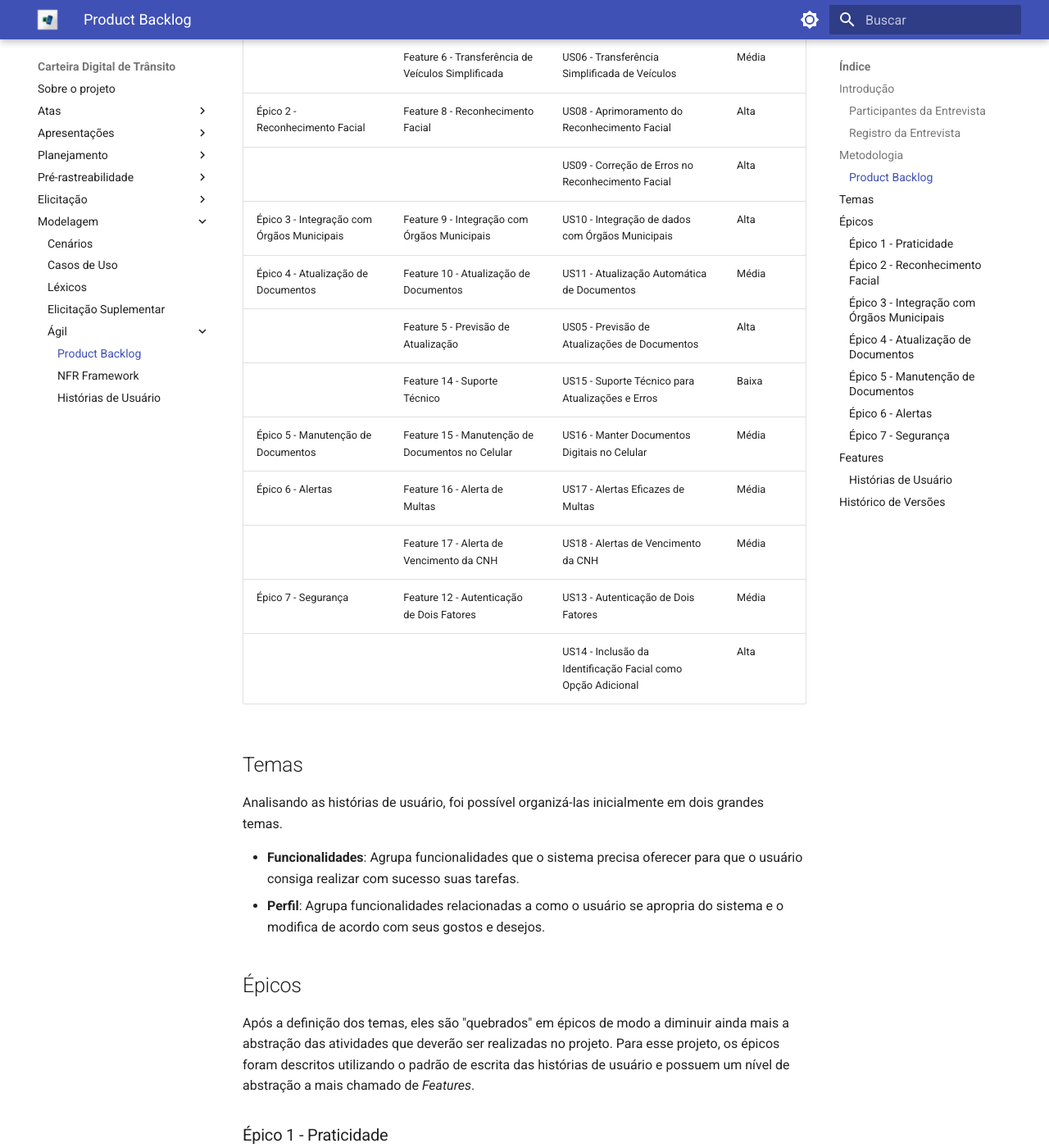
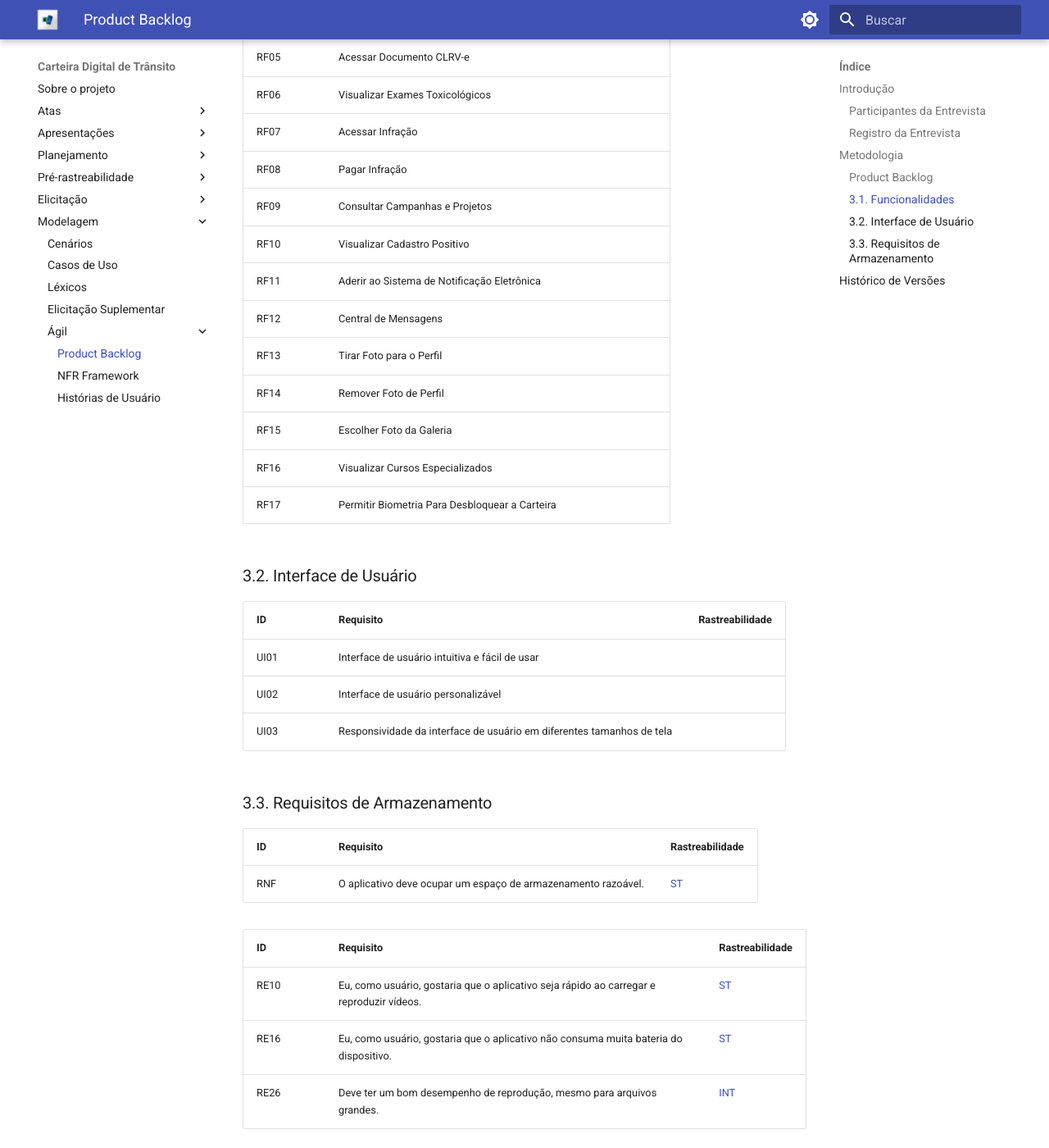
Before and after one commit to Requisitos-de-Software/2023.2-Carteira_Digital_de_Transito, an MkDocs documentation site: the page built from docs/modelagem/agil/backlog.md, in a window 1280 px wide and 1400 px high, scrolled down 1808 px. Shown: the whole window at 82% size. Built offline with MkDocs 1.6.1 and Material for MkDocs 9.7.7, drawn with Linux system fonts in a browser that asks for light colours; some of the changed text lies outside the part shown.

Commit message:
Update backlog.md

```diff
--- a/docs/modelagem/agil/backlog.md
+++ b/docs/modelagem/agil/backlog.md
@@ -29,62 +29,52 @@ Essa abordagem metódica e colaborativa na construção e organização do Backl
 
 A seguir, apresentamos o backlog do produto elaborado em colaboração com o PO, detalhando cada história de usuário e sua priorização.
 
+### 3.1. Funcionalidades
 
-| Épico                                  | Feature                              | História de Usuário                                                   | Priorização |
-|----------------------------------------|--------------------------------------|---------------------------------------------------------------------- |-------------|
-| Épico 1 - Praticidade                  | Feature 1 - Praticidade              | US01 - Lembrar login                                                  | Alta        |
-|                                        |                                      | US02 - Atualização Rápida de Documentos de Veículos                   | Média       |
-|                                        |                                      | US04 - Atalho para acessar Documentos                                 | Alta        |
-|                                        | Feature 7 - Funcionamento Offline    | US07 - Acesso Offline a Documentos e Infrações                        | Alta        |
-|                                        | Feature 6 - Transferência de Veículos Simplificada | US06 - Transferência Simplificada de Veículos           | Média       |
-| Épico 2 - Reconhecimento Facial        | Feature 8 - Reconhecimento Facial    | US08 - Aprimoramento do Reconhecimento Facial                         | Alta        |
-|                                        |                                      | US09 - Correção de Erros no Reconhecimento Facial                     | Alta        |
-| Épico 3 - Integração com Órgãos Municipais | Feature 9 - Integração com Órgãos Municipais | US10 - Integração de dados com Órgãos Municipais          | Alta        |
-| Épico 4 - Atualização de Documentos     | Feature 10 - Atualização de Documentos | US11 - Atualização Automática de Documentos                        | Média       |
-|                                        | Feature 5 - Previsão de Atualização  | US05 - Previsão de Atualizações de Documentos                         | Alta        |
-|                                        | Feature 14 - Suporte Técnico         | US15 - Suporte Técnico para Atualizações e Erros                      | Baixa       |
-| Épico 5 - Manutenção de Documentos     | Feature 15 - Manutenção de Documentos no Celular | US16 - Manter Documentos Digitais no Celular              | Média       |
-| Épico 6 - Alertas                      | Feature 16 - Alerta de Multas        | US17 - Alertas Eficazes de Multas                                     | Média       |
-|                                        | Feature 17 - Alerta de Vencimento da CNH | US18 - Alertas de Vencimento da CNH                               | Média       |
-| Épico 7 - Segurança                    | Feature 12 - Autenticação de Dois Fatores | US13 - Autenticação de Dois Fatores                             | Média       |
-|                                        |                                      | US14 - Inclusão da Identificação Facial como Opção Adicional          | Alta        |
+| ID    | Requisito                                                   | Rastreabilidade |
+| ----- | ----------------------------------------------------------- | --------------- |
+| RF01  | Fazer Login com GOV                                         |                 |
+| RF02  | FAzer Logoff com GOV                                        |                 |
+| RF03  | Acessar Carteira de Habilitação                             |                 |
+| RF04  | Adicionar Documento CLRV-e                                  |                 |
+| RF05  | Acessar Documento CLRV-e                                    |                 |
+| RF06  | Visualizar Exames Toxicológicos                             |                 |
+| RF07  | Acessar Infração                                            |                 |
+| RF08  | Pagar Infração                                              |                 |
+| RF09  | Consultar Campanhas e Projetos                              |                 |
+| RF10  | Visualizar Cadastro Positivo                                |                 |
+| RF11  | Aderir ao Sistema de Notificação Eletrônica                 |                 |
+| RF12  | Central de Mensagens                                        |                 |
+| RF13  | Tirar Foto para o Perfil                                    |                 |
+| RF14  | Remover Foto de Perfil                                      |                 |
+| RF15  | Escolher Foto da Galeria                                    |                 |
+| RF16  | Visualizar Cursos Especializados                            |                 |
+| RF17  | Permitir Biometria Para Desbloquear a Carteira              |                 |
 
-## Temas
+### 3.2. Interface de Usuário
 
-Analisando as histórias de usuário, foi possível organizá-las inicialmente em dois grandes temas.
+| ID    | Requisito                                                    | Rastreabilidade |
+| ---   | ----------------------------------------------------------- | --------------- |
+| UI01  | Interface de usuário intuitiva e fácil de usar              |                 |
+| UI02  | Interface de usuário personalizável                         |                 |
+| UI03  | Responsividade da interface de usuário em diferentes tamanhos de tela |       |
 
-- **Funcionalidades**: Agrupa funcionalidades que o sistema precisa oferecer para que o usuário consiga realizar com sucesso suas tarefas.
-- **Perfil**: Agrupa funcionalidades relacionadas a como o usuário se apropria do sistema e o modifica de acordo com seus gostos e desejos.
+### 3.3. Requisitos de Armazenamento
 
-## Épicos
+| ID  | Requisito                                                               | Rastreabilidade                           |
+| --- | ----------------------------------------------------------------------- | ----------------------------------------- |
+| RNF | O aplicativo deve ocupar um espaço de armazenamento razoável.            | [ST](https://requisitos-de-software.github.io/2023.1-VLC/#/elicitacao/storytelling) |
 
-Após a definição dos temas, eles são "quebrados" em épicos de modo a diminuir ainda mais a abstração das atividades que deverão ser realizadas no projeto. Para esse projeto, os épicos foram descritos utilizando o padrão de escrita das histórias de usuário e possuem um nível de abstração a mais chamado de _Features_.
 
-### Épico 1 - Praticidade
+| ID  | Requisito                                                               | Rastreabilidade                           |
+| --- | ----------------------------------------------------------------------- | ----------------------------------------- |
+| RE10 | Eu, como usuário, gostaria que o aplicativo seja rápido ao carregar e reproduzir vídeos. | [ST](https://requisitos-de-software.github.io/2023.1-VLC/#/elicitacao/storytelling) |
+| RE16 | Eu, como usuário, gostaria que o aplicativo não consuma muita bateria do dispositivo. | [ST](https://requisitos-de-software.github.io/2023.1-VLC/#/elicitacao/storytelling) |
+| RE26 | Deve ter um bom desempenho de reprodução, mesmo para arquivos grandes.  | [INT](https://requisitos-de-software.github.io/2023.1-VLC/#/elicitacao/introspeccao) |
 
-Esse épico apresenta as funcionalidades que permite aos usuários acessarem funções do aplicativo de forma mais rápida.
 
-### Épico 2 - Reconhecimento Facial
 
-Este épico aborda melhorias e correções no reconhecimento facial e na atualização de documentos do aplicativo.
 
-### Épico 3 - Integração com Órgãos Municipais
-
-### Épico 4 - Atualização de Documentos
-
-### Épico 5 - Manutenção de Documentos
-
-### Épico 6 - Alertas
-
-### Épico 7 - Segurança
-
-## Features
-
-Definido um épico, são geradas _features_, que são descrições simplificadas do que o produto faz para atender os objetivos dos usuários.  Elas representam as funcionalidades em um nível de abstração maior que as histórias de usuário.
-
-### Histórias de Usuário
-
-Elas especificam ainda mais as _features_ e serão detalhadas melhor na seção de [Histórias de Usuário](../historia-de-usuario). Se apresentam como descrições concisas e de alto nível de uma funcionalidade desejada em termos do cliente. Usualmente seguem a forma "Eu, como \_\_\_, desejo \_\_\_ para ___."
 
 
 
```
